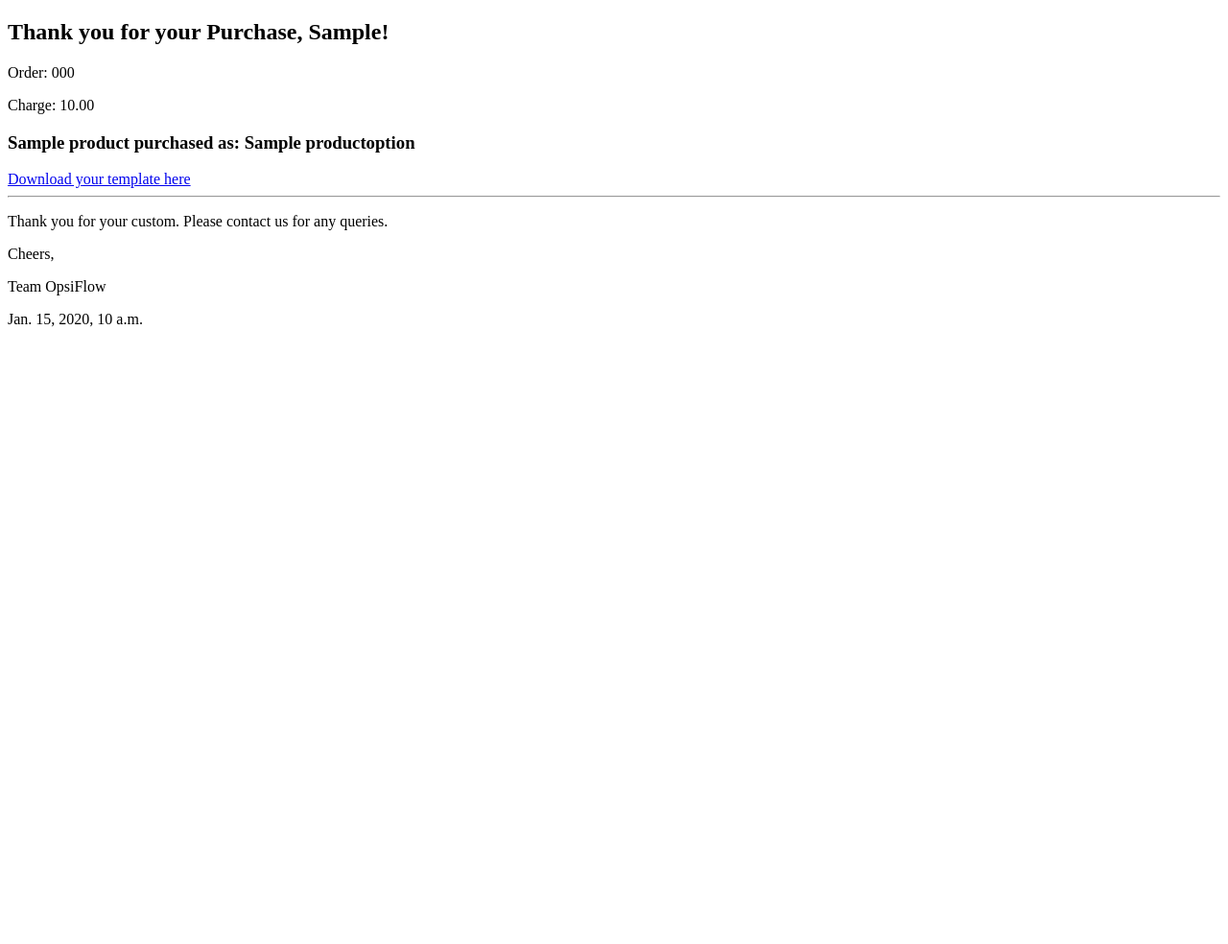
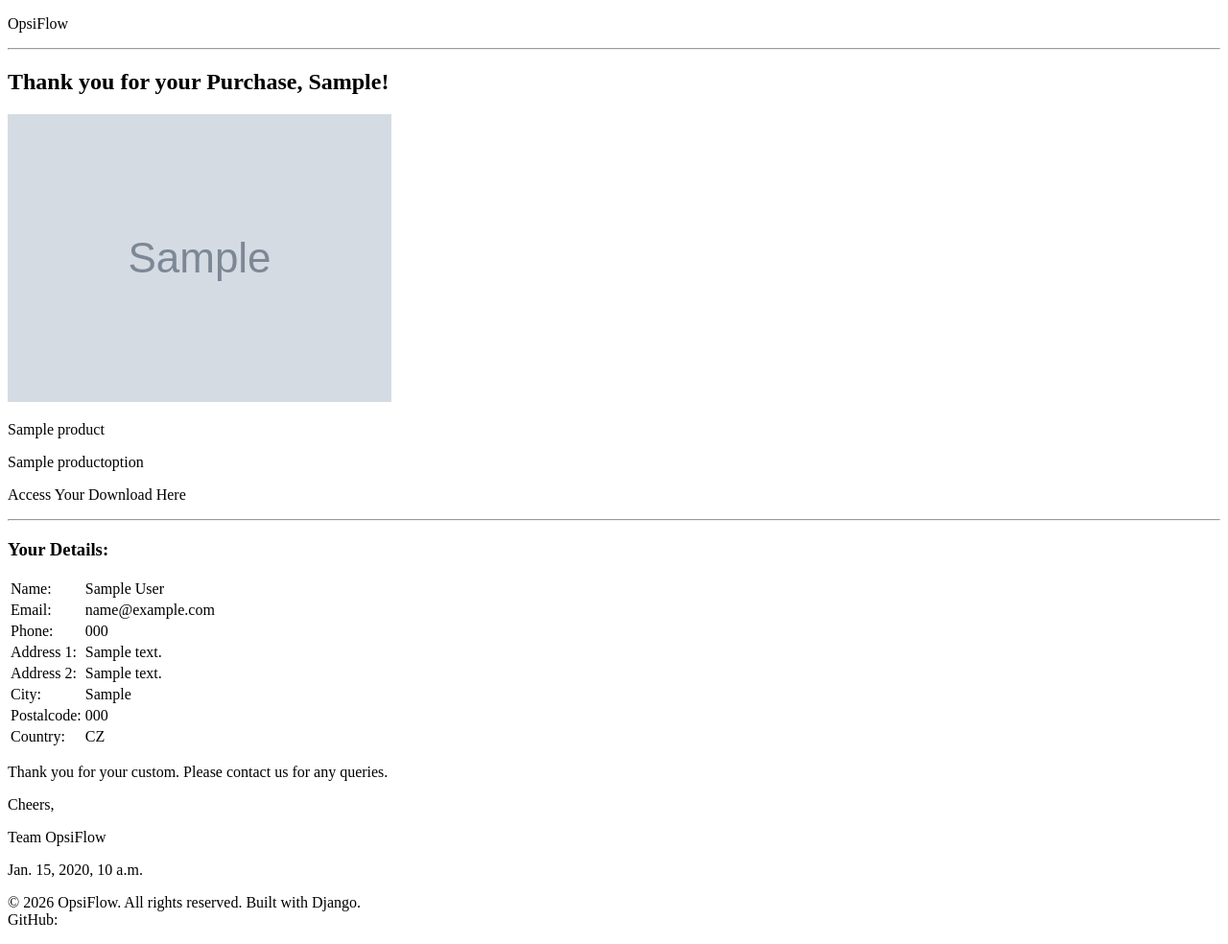
Before and after one commit to Karla-Stein/opsiflow, a Django app: template checkout/templates/checkout/emails/purchase_confirmation.html in a window 1280 px wide. Shown: the whole page at 96% size. Before the commit the page ends 341 px from the top, so only its background shows below. Run offline with Django 4.2, Linux system fonts and the light colour scheme; tables that the repository leaves empty hold one stand-in row (values such as "Sample post"); the template is opened without the code that fills it: values that come from a table or form of the project are taken from there, most other values are stand-ins (such as "Sample title", 1, 10 or a date in 2020); grey boxes marked "Sample" are stand-in pictures.

Commit message:
Update email HTML content

```diff
--- a/checkout/templates/checkout/checkout.html
+++ b/checkout/templates/checkout/checkout.html
@@ -95,7 +95,7 @@
                         <div id="payment-element"></div>
                     </div>
                     <div class="text-end">
-                        <p>Total: ${{ grand_total }}</p>
+                        <p>Total: ${{ grand_total|floatformat:2}}</p>
                         <a type="button" class="btn btn-signup btn-outline-dark me-2 btn-sm"><i
                                 class="fa-solid fa-angle-left"></i> Adjust Bag</a>
                         <button id="submit-button" type="submit" class="btn btn-signup btn-outline-dark btn-sm">Charge
--- a/checkout/templates/checkout/checkout_success.html
+++ b/checkout/templates/checkout/checkout_success.html
@@ -14,7 +14,8 @@
                 <p class="text-muted"><small>Email Confirmation was sent to {{ order.user_email }}</small></p>
                 <hr>
                 <p><small>Order number: {{order.order_number}}</small> </p>
-                <p><small>paid on: {{order.created_at}}</small></p>
+                <p><small>Paid on: {{order.created_at}}</small></p>
+                <p>Charge: {{ order.order_total }}</p>
                 <hr>
             </div>
             {% for lineitem in order.lineitems.all  %}
@@ -53,7 +54,7 @@
                     <h3 class="text-center my-4">Your Details:</h3>
                 </div>
                 <div class="row justify-content-center">
-                <div class="col-10 offset-lg-2">
+                <div class="col-12 col-lg-10 offset-lg-2">
                     <div class="table-responsive">
                         <table class="table">
                             <tbody>
--- a/checkout/templates/checkout/emails/purchase_confirmation.html
+++ b/checkout/templates/checkout/emails/purchase_confirmation.html
@@ -1,38 +1,148 @@
+{% load static %}
+
 <!DOCTYPE html>
 <html lang="en">
+
 <head>
     <meta charset="UTF-8">
     <meta name="viewport" content="width=device-width, initial-scale=1.0">
-    <title>Document</title>
+    <title>Purchase confirmation</title>
 </head>
+
 <body>
     <main>
-        <h2>Thank you for your Purchase, {{ order.user_first_name }}!</h2>
+        <div class="container-fluid position-relative">
+            <div class="d-flex justify-content-center">
+                <p id="brand-name">OpsiFlow</p>
+            </div>
+            <hr>
+            <h2>Thank you for your Purchase, {{ order.user_first_name }}!</h2>
+            {% for lineitem in order.lineitems.all  %}
+            <div class="row justify-content-center d-flex align-items-center">
+                <!-- large left side -->
+                <div class="col-12 col-lg-5 text-center justify-content-lg-start">
+                    {% if lineitem.item_option.product.image %}
+                    <img class="image-fluid ms-auto" src="{{ lineitem.item_option.product.image.url }}"
+                        alt="{{ item.product_option.product.name }}">
+                    {% else %}
+                    <img class="image-fluid ms-auto" src="{% static 'images/placeholder-image.jpg' %}"
+                        alt="Placeholder image">
+                    {% endif %}
+                </div>
+                <div class="col-12 col-lg-3">
+                    <p class="text-center">{{lineitem.item_option.product.name}}</p>
+                    <p class="text-center text-muted">{{lineitem.item_option.name}}</p>
+                </div>
+                <!-- large right side -->
+                <div class="col-12 col-lg-3  text-center text-muted">
+                    {% if download_links %}
+                    {% for link in download_links %}
+                    <p>Access Your Download Here</p>
+                    <a href="{% url 'download' lineitem.pk %}" type="button"><i class="fa-solid fa-download"></i></a>
+                    {% endfor %}
+                    {% else %}
+                    <p>Please fill out your Onbaording form.</p>
+                    <p>We aim to have your order up and running in {{ lineitem.item_option.delivery_days }}
+                        {% if lineitem.item_option.delivery_days == 1 %} day. {% else %} days. {% endif%}</p>
+                    {% endif %}
+                </div>
+            </div>
+            {% endfor %}
+            <div class="row justify-content-center">
+                <div class="col-12 col-lg-6 offset-lg-2">
 
+                    <hr>
+                    <h3 class="text-center my-4">Your Details:</h3>
+                </div>
+                <div class="row justify-content-center">
+                    <div class="col-12 col-lg-10 offset-lg-2">
+                        <div class="table-responsive">
+                            <table class="table">
+                                <tbody>
+                                    <tr>
+                                        <td class="text-start">Name:</td>
+                                        <td class="text-end">{{ order.user_first_name }} {{ order.user_last_name }}</td>
+                                    </tr>
+                                    <tr>
+                                        <td class="text-start">Email:</td>
+                                        <td class="text-end">{{ order.user_email }}</td>
+                                    </tr>
+                                    <tr>
+                                        <td class="text-start">Phone:</td>
+                                        <td class="text-end">{{ order.user_phone }}</td>
+                                    </tr>
+                                    <tr>
+                                        <td class="text-start">Address 1:</td>
+                                        <td class="text-end">{{ order.billing_address_1 }}</td>
+                                    </tr>
+                                    <tr>
+                                        <td class="text-start">Address 2:</td>
+                                        <td class="text-end">{{ order.billing_address_2|default:"" }}</td>
+                                    </tr>
+                                    <tr>
+                                        <td class="text-start">City:</td>
+                                        <td class="text-end">{{ order.billing_city }}</td>
+                                    </tr>
+                                    <tr>
+                                        <td class="text-start">Postalcode:</td>
+                                        <td class="text-end">{{ order.billing_postalcode }}</td>
+                                    </tr>
+                                    <tr>
+                                        <td class="text-start">Country:</td>
+                                        <td class="text-end">{{ order.billing_country }}</td>
+                                    </tr>
+                                </tbody>
+                            </table>
+                        </div>
+                    </div>
+                </div>
+            </div>
+            </main>
 
-        <p>Order: {{ order.order_number }}</p>
+            <!-- <p>Order: {{ order.order_number }}</p>
         <p>Charge: {{ order.order_total }}</p>
 
         {% for item in order.lineitems.all %}
         <h3>{{ item.item_option.product.name }} purchased as: {{ item.item_option.name }}</h3>
 
         {% if item.item_option.download_file %}
-        <a href="{{ items.url }}">Download your template here</a>
+        <a href="{% url 'download' lineitem.pk %}" type="button"><i class="fa-solid fa-download"></i></a>
         {% else %}
         Please fill out this form.
         Once we have received all your details we aim to have your
         automation up and running in {{ item.item_option.delivery_days }}
         {% endif %}
         {% endfor %}
-        <hr>
+        <hr> -->
 
-        <p>Thank you for your custom. Please contact us for any queries.</p>
+            <footer>
+                <div class="container-fluid">
+                    <div class="row">
+                        <div class="col-12 text-center mt-3">
+                            <p>Thank you for your custom. Please contact us for any queries.</p>
 
-        <p>Cheers,</p>
-        <p>Team OpsiFlow</p>
-        <p>{{ order.created_at }}</p>
-    </main>
+                            <p>Cheers,</p>
+                            <p>Team OpsiFlow</p>
+                            <p>{{ order.created_at }}</p>
 
+                        </div>
+                    </div>
+                </div>
+                <div class="container-fluid">
+                    <div class="row">
+                        <div class="col-12 text-center mt-3">
+                            <p> © 2026 OpsiFlow. All rights reserved. Built with
+                                Django.<br>
+                                GitHub:<br>
+                                <!-- social link -->
+                                <a href="https://github.com/Karla-Stein/opsiflow" target="_blank" rel="noopener"
+                                    aria-label="Visit Karla Steinbrink's GitHub (opens in new tab)"><i
+                                        class="fa-brands fa-github"></i></a></p>
 
+                        </div>
+                    </div>
+                </div>
+            </footer>
 </body>
+
 </html>
```
